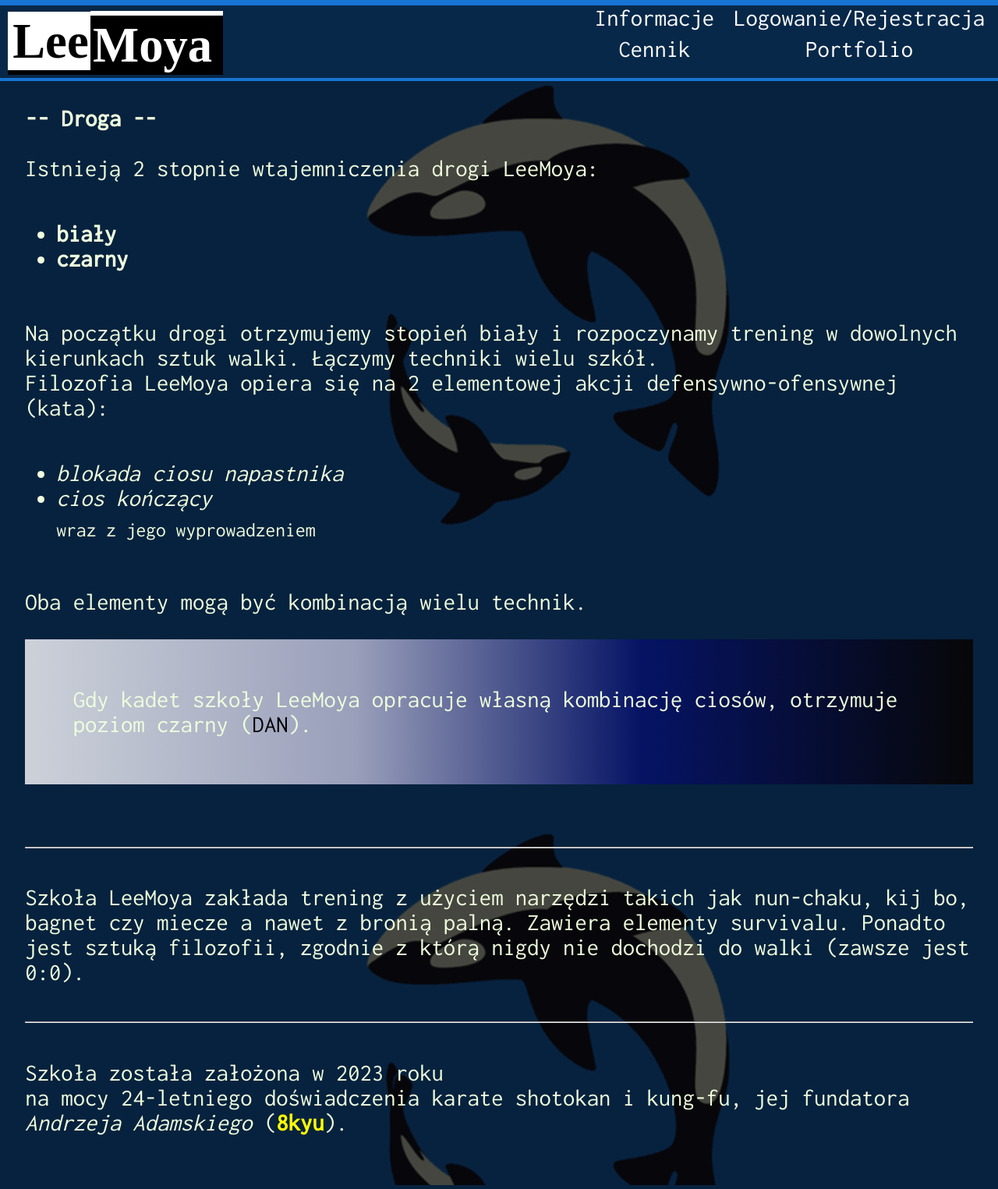
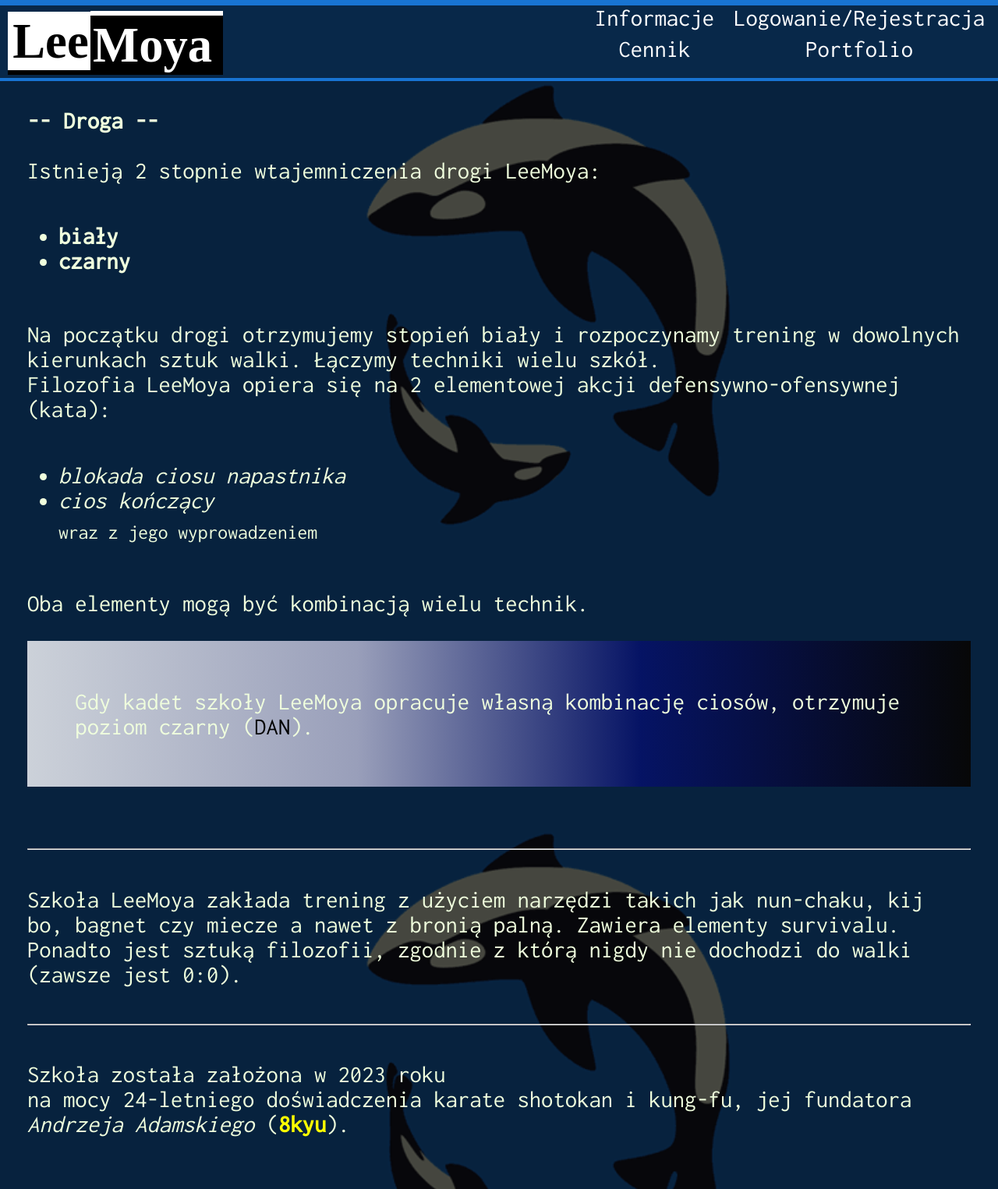
Before and after one commit to Vicky347/ngcssid-71395931, a PHP site: page / in a window 1280 px wide. Shown: the whole page at 78% size. Run offline with PHP 8.4, Linux system fonts and the light colour scheme; some web fonts are replaced.

Commit message:
Add files via upload

```diff
--- a/index.php
+++ b/index.php
@@ -1,11 +1,11 @@
 <?php
     include("hthead.php");
 ?>
-<body style="color:#effedd; margin:0; padding:0; padding-top:5pt; font-size:10pt;">
+<body style="color:#effedd; margin:0; padding:0; padding-top:5pt;">
    <?php
    include("header.php");
    ?>
-        <table style="font-family: 'Inconsolata', cursive; font-size:11pt; background:rgba(0,0,0, 0.7); padding:2em; margin-top:97px;">
+        <table style="font-family: 'Inconsolata', cursive; background:rgba(0,0,0, 0.7); padding:2em; margin-top:97px;">
             <tr><td>
 	<b>-- Droga --</b>
 	<br>
```
